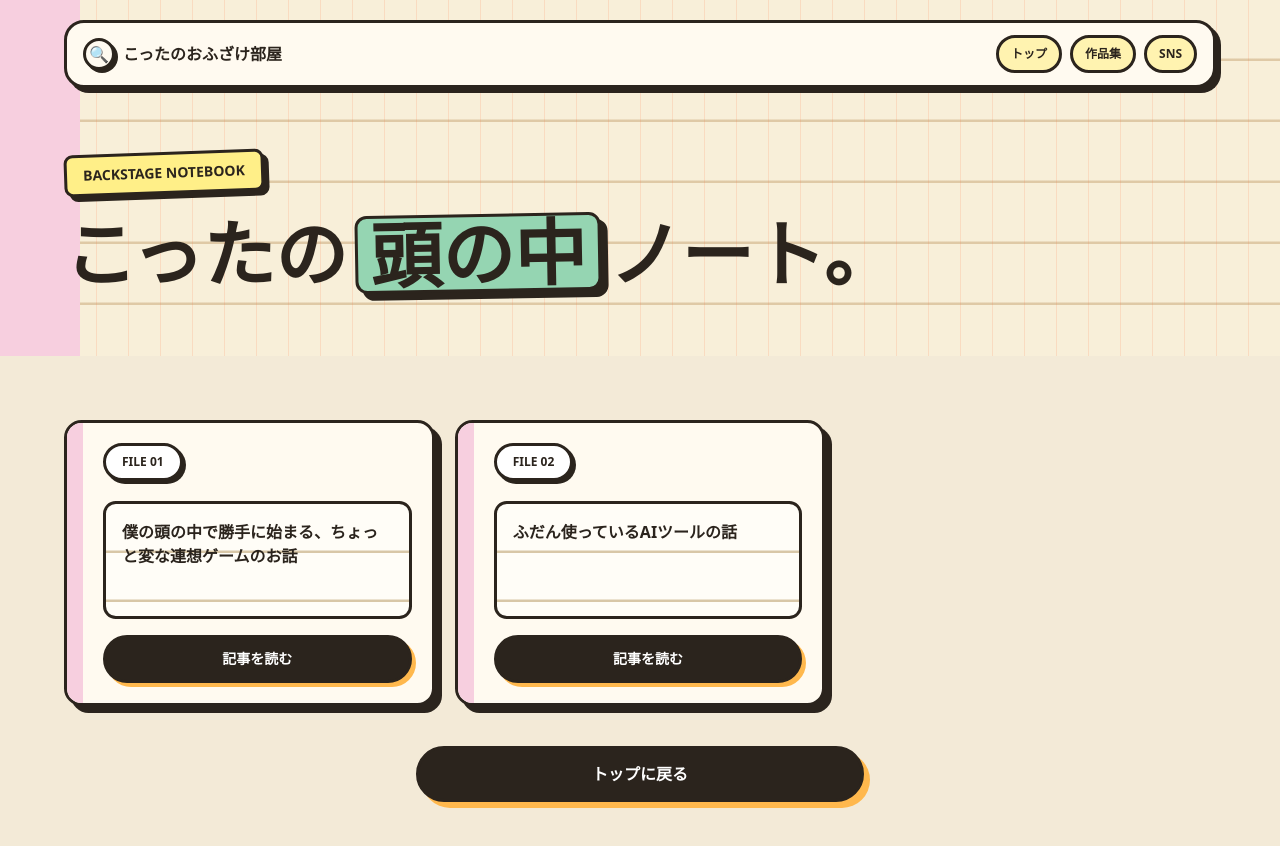
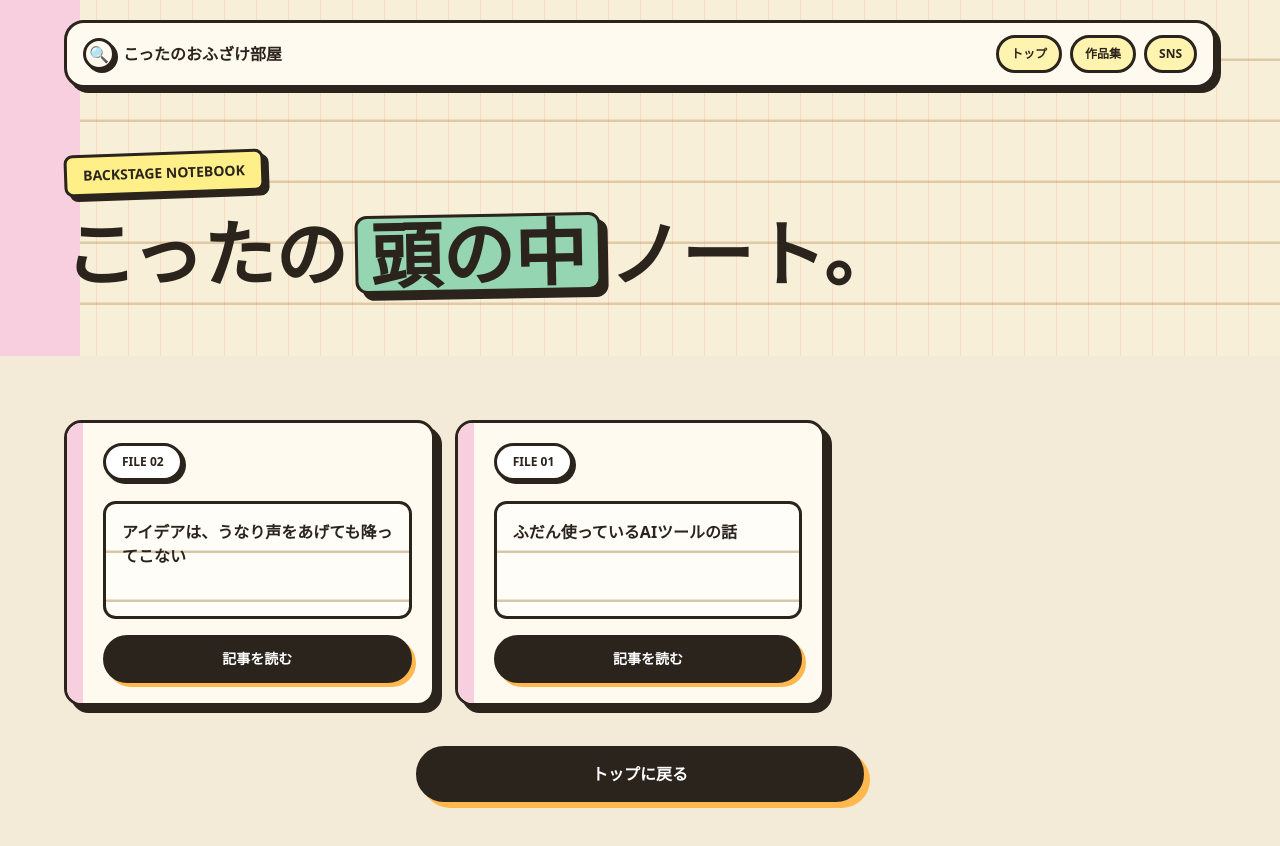
Before and after one commit to kotta1020/Portfolio, a Next.js app: page /backstage in a window 1280 px wide. Shown: the top 846 px of the page. Built offline with nearby package versions, Linux system fonts and the light colour scheme.

Commit message:
制作裏側カードの表示を修正

```diff
--- a/app/backstage/page.tsx
+++ b/app/backstage/page.tsx
@@ -59,12 +59,12 @@ export default function BackstagePage() {
               <div className="relative pl-4">
                 <div className="mb-5 flex flex-wrap items-center gap-3">
                   <span className="rounded-full border-3 border-[#2b241d] bg-white px-4 py-2 text-xs font-black shadow-[3px_3px_0_#2b241d]">
-                    FILE {String(index + 1).padStart(2, "0")}
+                    FILE {String(behindNotes.length - index).padStart(2, "0")}
                   </span>
                 </div>
                 <div className="rounded-[0.8rem] border-3 border-[#2b241d] bg-[linear-gradient(#fffdf7_0_46px,#d8c7a7_47px_49px)] bg-[length:100%_49px] p-4">
                   <p className="min-h-20 text-sm font-bold leading-7 text-[#2b241d]/76 sm:text-base">
-                    {note.body}
+                    {note.title}
                   </p>
                 </div>
                 <span className="mt-4 inline-flex min-h-12 w-full items-center justify-center rounded-full border-3 border-[#2b241d] bg-[#2b241d] px-5 text-sm font-black text-white shadow-[4px_4px_0_#ffb84d] transition group-hover:bg-[#3a3127]">
```
